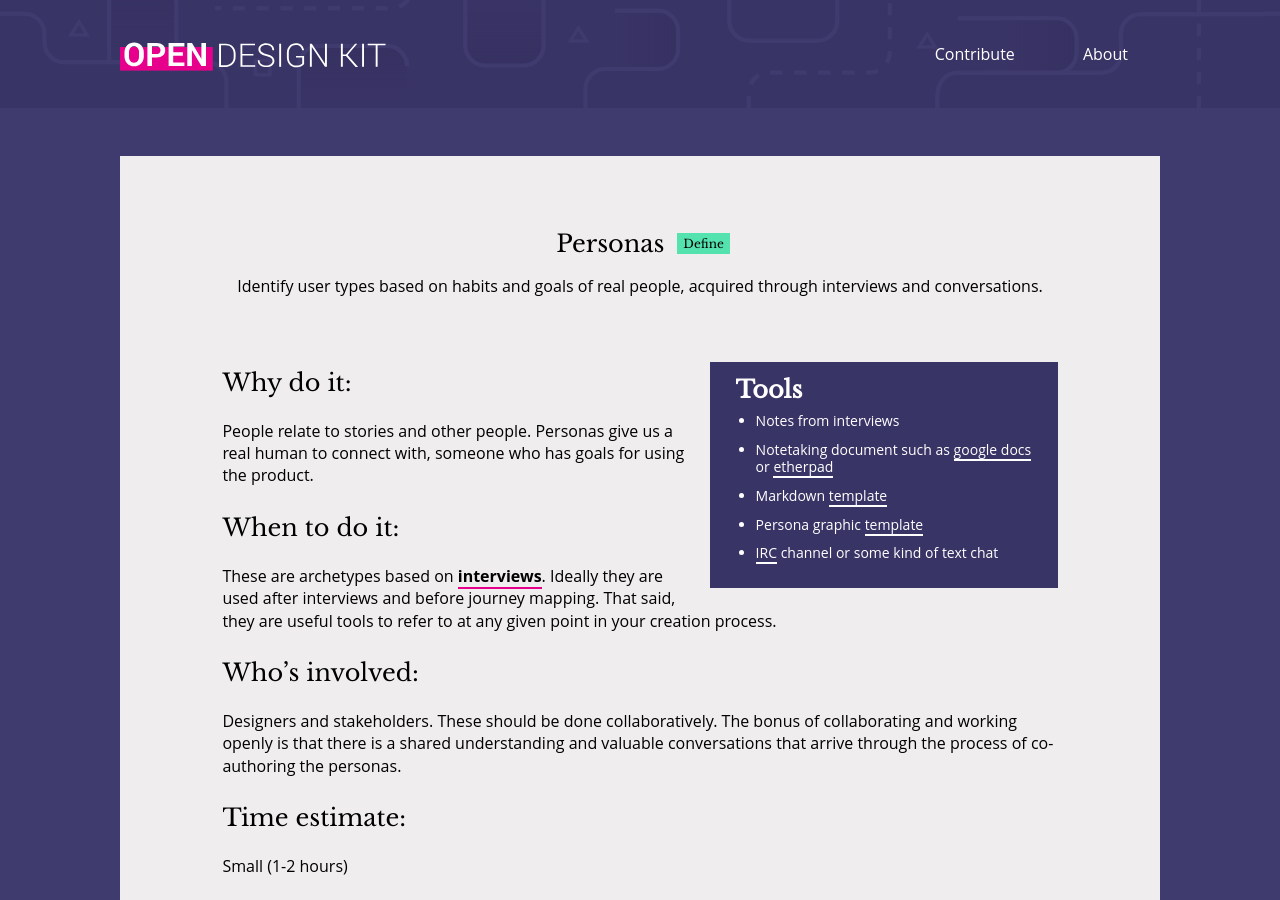
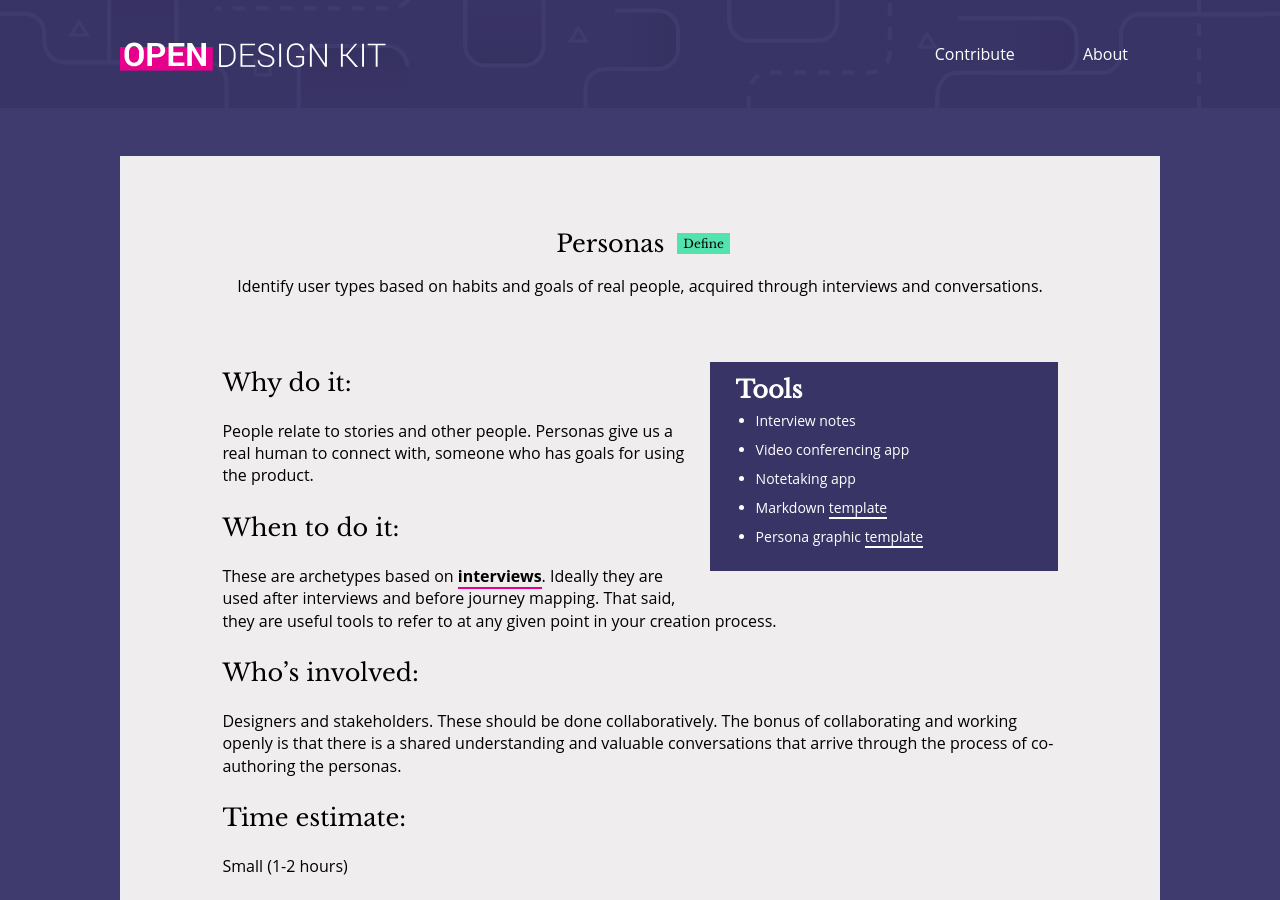
Before and after one commit to open-design-kit/opendesignkit, a Jekyll site: the page built from _methods/Personas.md, in a window 1280 px wide and 900 px high. Built offline with Jekyll 4.4.1, drawn with Linux system fonts in a browser that asks for light colours.

Commit message:
copy editing personas

```diff
--- a/_methods/Personas.md
+++ b/_methods/Personas.md
@@ -5,11 +5,12 @@ title: Personas
 category: define
 teaser: Identify user types based on habits and goals of real people, acquired through interviews and conversations.
 tools:
-    - Notes from interviews
-    - Notetaking document such as <a href="https://www.google.com/docs/about/">google docs</a> or <a href="http://etherpad.org/">etherpad</a>
+    - Interview notes
+    - Video conferencing app
+    - Notetaking app
     - Markdown <a href="https://github.com/bocoup/workshop-training-design/blob/master/handouts/persona-template.md">template</a>
     - Persona graphic <a href="https://github.com/bocoup/workshop-training-design/blob/master/handouts/persona-worksheet.png">template</a>
-    - <a href="https://slack.com/>Slack</a> channel, <a href="https://en.wikipedia.org/wiki/Internet_Relay_Chat">IRC</a> channel or some kind of text chat
+
 ---
 
 ## Why do it:
```
